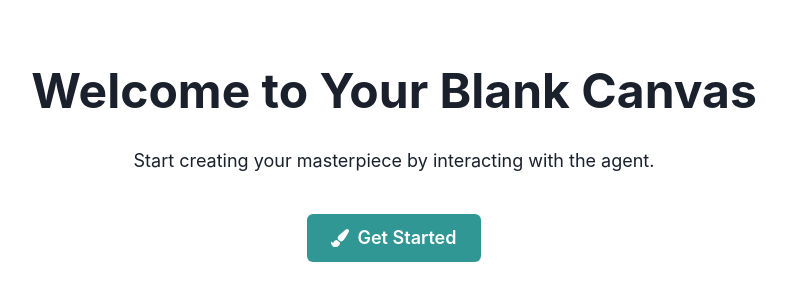
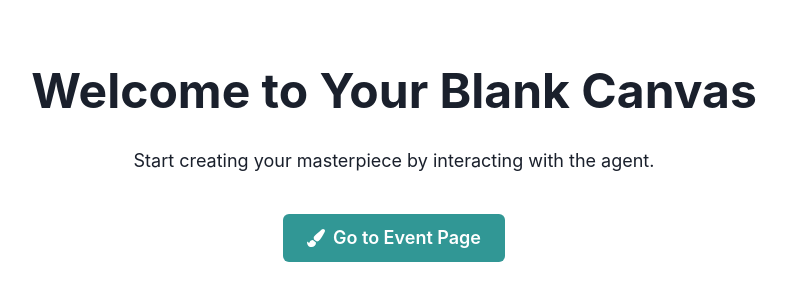
Before and after one commit to GPT-Engineer-App-Dev/clear-slate-app, a React (Vite) app: page / in a window 1280 px wide. Shown: the part 236-536 px from the top of the page, without its empty margins (246-1032 px from the left). Built offline with nearby package versions, Linux system fonts and the light colour scheme.

Commit message:
Added a link to the Event Page in the root of the application.

```diff
--- a/src/pages/Index.jsx
+++ b/src/pages/Index.jsx
@@ -1,4 +1,5 @@
 import { Container, Text, VStack, Heading, Button } from "@chakra-ui/react";
+import { Link } from 'react-router-dom';
 import { FaPaintBrush } from "react-icons/fa";
 
 const Index = () => {
@@ -7,8 +8,8 @@ const Index = () => {
       <VStack spacing={4}>
         <Heading as="h1" size="2xl" mb={4}>Welcome to Your Blank Canvas</Heading>
         <Text fontSize="lg" textAlign="center">Start creating your masterpiece by interacting with the agent.</Text>
-        <Button leftIcon={<FaPaintBrush />} colorScheme="teal" size="lg" mt={6}>
-          Get Started
+        <Button as={Link} to="/events" leftIcon={<FaPaintBrush />} colorScheme="teal" size="lg" mt={6}>
+          Go to Event Page
         </Button>
       </VStack>
     </Container>
```
